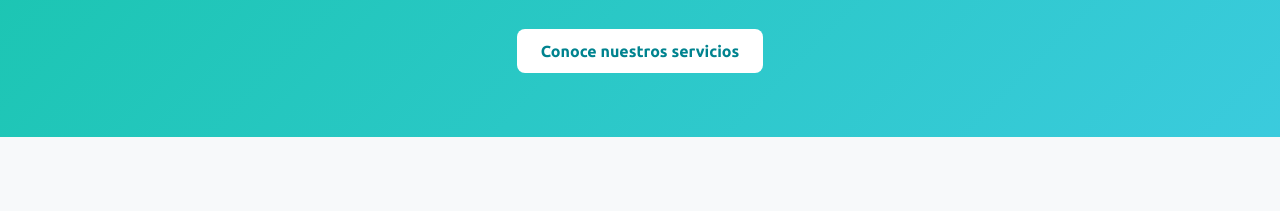
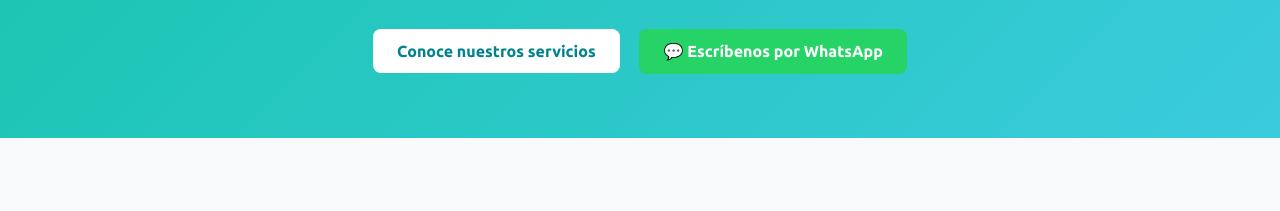
Before and after one commit to oscarblanco86/CoderHN, an Astro site: page / in a window 1280 px wide. Shown: the part 280-491 px from the top of the page. Built offline with nearby package versions, Linux system fonts and the light colour scheme; Astro itself is replaced by a stand-in of ours.

Commit message:
adding wa contact in hero

```diff
--- a/src/components/Hero.astro
+++ b/src/components/Hero.astro
@@ -20,4 +20,21 @@
     font-weight: bold;
     text-decoration: none;
   ">Conoce nuestros servicios</a>
+  <a
+  href="#"
+    onclick="window.open(`https://wa.me/${['5','0','4','98983533'].join('')}?text=Hola%20CoderHN%2C%20me%20interesa%20saber%20más%20sobre%20sus%20servicios`); return false;"
+    style="
+      display: inline-block;
+      margin-top: 1rem;
+      margin-left: 1rem;
+      padding: 0.8rem 1.5rem;
+      background: #25D366;
+      color: white;
+      border-radius: 8px;
+      font-weight: bold;
+      text-decoration: none;
+    "
+  >
+    💬 Escríbenos por WhatsApp
+  </a>
 </section>
```
